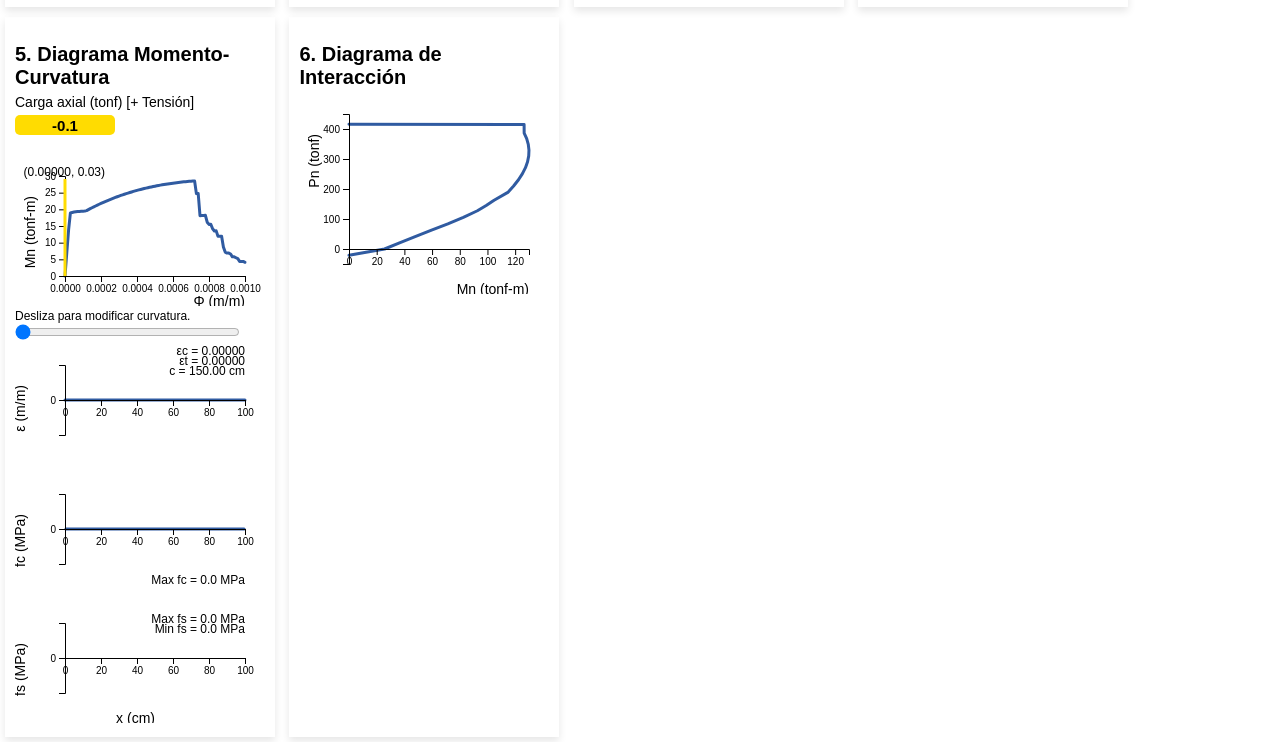
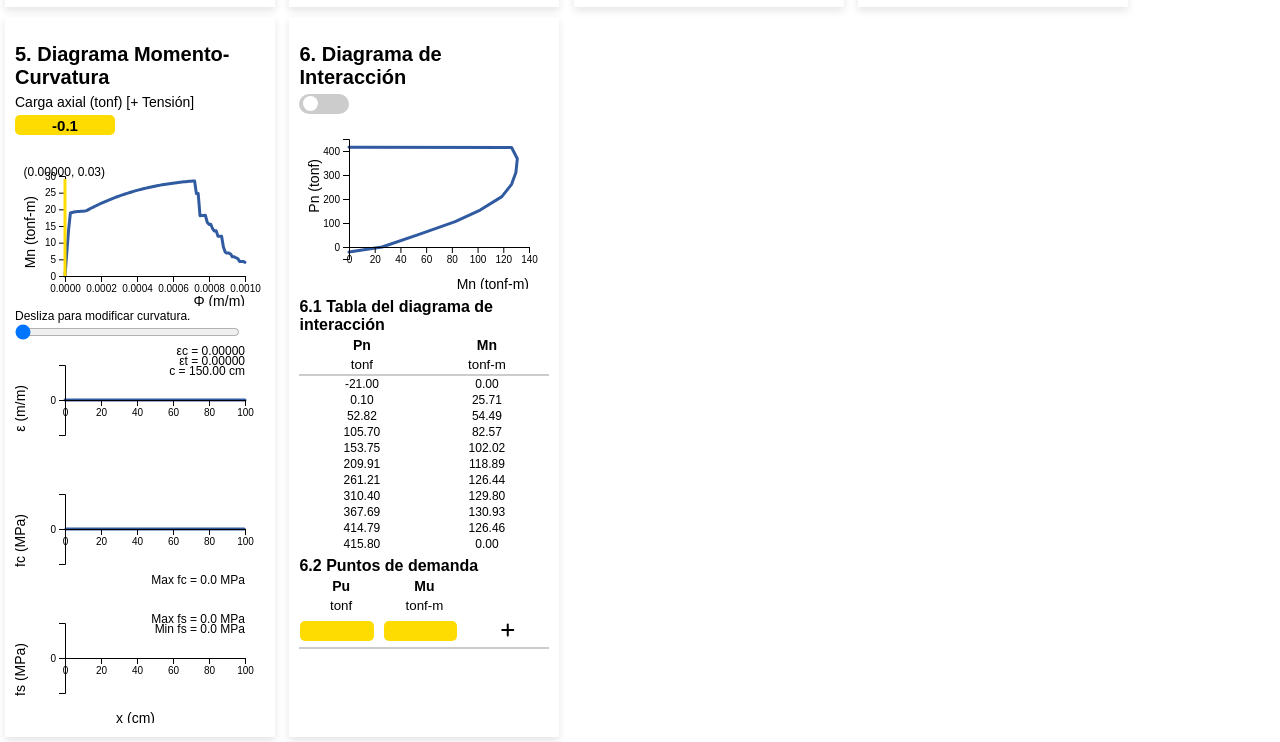
Before and after one commit to EBedS/ebeds.github.io, a plain HTML site: page index.html in a window 1280 px wide. Shown: the part 856-1598 px from the top of the page. Drawn offline with nearby package versions, Linux system fonts and the light colour scheme.

Commit message:
Add files via upload

```diff
--- a/index.html
+++ b/index.html
@@ -170,7 +170,49 @@
       <div class="card">
         <div>
           <h2 class="title">6. Diagrama de Interacción</h2>
-          <svg width="250" height="200" id="interaction-diagram-svg"></svg>
+          <label class="switch">
+            <input type="checkbox" v-model="switchState" @change="toggleSwitch">
+            <span class="slider round"></span>
+          </label>
+          <svg width="250" height="170" id="interaction-diagram-svg"></svg>
+          <h4>6.1 Tabla del diagrama de interacción</h4>
+          <table>
+            <thead style="font-size: 14px;">
+              <th>Pn</th>
+              <th>Mn</th>
+            </thead>
+            <thead class="table-header">
+              <td><small>tonf</small></td>
+              <td><small>tonf-m</small></td>
+            </thead>
+            <tr style="font-size: 12px;" v-for="interaction_points in interaction">
+              <td>{{interaction_points.y.toFixed(2)}}</td>
+              <td>{{interaction_points.x.toFixed(2)}}</td>
+            </tr>
+          </table>
+          <h4>6.2 Puntos de demanda</h4>
+          <table>
+            <thead style="font-size: 14px;">
+              <th>Pu</th>
+              <th>Mu</th>
+              <th></th>
+            </thead>
+            <thead>
+              <td><small>tonf</small></td>
+              <td><small>tonf-m</small></td>
+              <td></td>
+            </thead>
+            <tr class="table-header">
+              <td><input v-model="input.Pu" type="text" class="full-width"></td>
+              <td><input v-model="input.Mu" type="text" class="full-width"></td>
+              <td><a class="btn" @click="add_steel"><i class="fa-sharp fa-solid fa-plus"></i></a></td>
+            </tr>
+            <tr style="font-size: 12px;" v-for="interaction_points in interaction">
+              <td></td>
+              <td></td>
+              <td></td>
+            </tr>
+          </table>
         </div>
 
       </div>
--- a/main.js
+++ b/main.js
@@ -41,7 +41,7 @@ var app = new Vue({
       }
     },
     input: {
-      id: 0,
+      id: 1,
       x1: '',
       x2: '',
       thickness: '',
@@ -49,19 +49,26 @@ var app = new Vue({
       area: '',
     },
     section: {
-      steel_areas: [{ 'id': 0, 'x': 4, 'area': 5 }],
-      concrete_segments: [{ 'id': 1, 'x1': 0, 'x2': 100, 'thickness': 20, 'area': 100 * 20 }],
+      steel_areas: [{ 'id': 1, 'x': 4, 'area': 5 }],
+      concrete_segments: [{ 'id': 0, 'x1': 0, 'x2': 100, 'thickness': 20, 'area': 2000 }],
     },
     analysis: {
       data: [],
     },
-    interaction: [],
+    interaction: [
+
+    ],
     results: {
     },
     axial_load: -0.1,
     curvature: 0,
+    switchState: false,
+    xg: 0,
   },
   methods: {
+    toggleSwitch() {
+      this.switchState = !this.switchState;
+    },
     concrete_tension(epsilon) {
       var fc = parseFloat(this.concrete.inputs.fc.value)
       var e0 = parseFloat(this.concrete.inputs.e0.value)
@@ -207,18 +214,18 @@ var app = new Vue({
       this.input.id += 1
       this.section.steel_areas.push({
         'id': this.input.id,
-        'x': this.input.x,
-        'area': this.input.area,
+        'x': parseFloat(this.input.x),
+        'area': parseFloat(this.input.area),
       })
     },
     add_concrete() {
       this.input.id += 1
       this.section.concrete_segments.push({
         'id': this.input.id,
-        'x1': this.input.x1,
-        'x2': this.input.x2,
-        'thickness': this.input.thickness,
-        'area': Math.abs(this.input.x2 - this.input.x1) * this.input.thickness,
+        'x1': parseFloat(this.input.x1),
+        'x2': parseFloat(this.input.x2),
+        'thickness': parseFloat(this.input.thickness),
+        'area': Math.abs(parseFloat(this.input.x2) - parseFloat(this.input.x1)) * parseFloat(this.input.thickness),
       })
     },
     delete_steel(id) {
@@ -249,15 +256,17 @@ var app = new Vue({
       return concrete_fibers
     },
     calculate_xg() {
-      var xg = 0;
+      this.xg = 0;
+      console.log(this.xg)
       var total_concrete_area = 0;
       this.section.concrete_segments.forEach(element => {
         total_concrete_area += element.area;
+        console.log(element.area, total_concrete_area)
       });
       this.section.concrete_segments.forEach(element => {
-        xg += ((element.x2 + element.x1) / 2) * element.area / total_concrete_area;
+        this.xg += ((element.x2 + element.x1) / 2) * element.area / total_concrete_area;
+        console.log(element.x2, element.x1, element.area, this.xg)
       });
-      return xg
     },
     calculate_moment_curvature(curvature) {
       concrete_fibers = this.get_concrete_fibers();
@@ -333,8 +342,8 @@ var app = new Vue({
         var Pn = Pn_concrete + Pn_steel;
         var P = (this.axial_load == 0 ? -0.01 : this.axial_load);
         var P = (P == 0 ? -0.01 : this.axial_load);
-        var xg = this.calculate_xg();
-        var Mn = Math.abs(Mn_concrete + Mn_steel - P * xg / 2);
+
+        var Mn = Math.abs(Mn_concrete + Mn_steel - P * this.xg / 2);
         // Verification
         if (Pn > P) {
           var error = Pn / P;
@@ -356,7 +365,6 @@ var app = new Vue({
       var result = {
         'iterator': iterator,
         'curvature': curvature,
-        'xg': xg,
         'Pn': Pn,
         'Mn': Mn,
         'c': c,
@@ -370,7 +378,7 @@ var app = new Vue({
       return result
     },
     calcualte_interaction(P) {
-      concrete_fibers = this.get_concrete_fibers();
+      var concrete_fibers = this.get_concrete_fibers();
       var x = [
         ...this.section.concrete_segments.map(obj => obj.x2),
         ...this.section.concrete_segments.map(obj => obj.x1)
@@ -442,8 +450,7 @@ var app = new Vue({
         });
         var Pn = Pn_concrete + Pn_steel;
         var P = (P == 0 ? -0.01 : P);
-        var xg = this.calculate_xg();
-        var Mn = Math.abs(Mn_concrete + Mn_steel - P * xg / 2);
+        var Mn = Math.abs(Mn_concrete + Mn_steel - P * this.xg / 2) / 100;
         // Verification
         if (Pn > P) {
           var error = Pn / P;
@@ -465,7 +472,6 @@ var app = new Vue({
       var result = {
         'iterator': iterator,
         'curvature': -ec / c,
-        'xg': xg,
         'Pn': Pn,
         'Mn': Mn,
         'c': c,
@@ -481,13 +487,13 @@ var app = new Vue({
     update_moment_curvature_data() {
       this.analysis.data = [{ 'x': 0, 'y': 0 }];
       for (let i = 0; i < 100; i++) {
-        curvature = (i + 1) / 100000;
-        result = this.calculate_moment_curvature(curvature);
-        this.analysis.data.push({ 'x': curvature, 'y': result.Mn / 100 })
+        let curvature = (i + 1) / 100000;
+        let result = this.calculate_moment_curvature(curvature);
+        this.analysis.data.push({ 'x': curvature, 'y': result.Mn/100 })
       }
     },
     update_interaction_data() {
-      this.interaction = 0;
+      this.interaction = [];
       var MaxCompresion = 0;
       var MaxTension = 0;
       this.section.concrete_segments.forEach(element => {
@@ -497,19 +503,27 @@ var app = new Vue({
         MaxCompresion += element.area / 10000 * this.steel.inputs.Fy.value * 100 - element.area / 10000 * this.concrete.inputs.fc.value * 100;
         MaxTension += element.area / 10000 * this.steel.inputs.Fy.value * 100;
       });
-      MaxCompresion = 0.8*MaxCompresion;
-      var axialLoads = [-0.01];
-      numberOfPoints = 20;
+      var MaxCompresion = 0.8 * MaxCompresion;
+      this.interaction.push({ 'x': 0, 'y': -MaxTension });
+      var axialLoads = [-0.1];
+      var numberOfPoints = 8;
       for (let i = 0; i < numberOfPoints; i++) {
         axialLoads.push(-MaxCompresion / numberOfPoints * (i + 1))
       };
-      console.log(MaxCompresion, MaxTension, axialLoads)
-      this.interaction = [{ 'x': 0, 'y': -MaxTension }];
-      axialLoads.forEach(P => {
-        var results = this.calcualte_interaction(P)
-        this.interaction.push({ 'x': results.Mn/100, 'y': -results.Pn })
-      });
-      this.interaction.push({ 'x': 0, 'y': MaxCompresion })
+      for (let i = 0; i < axialLoads.length; i++) {
+        let P = axialLoads[i];
+        let results = this.calcualte_interaction(P);
+        this.interaction.push(
+          {
+            'x': results.Mn,
+            'y': -results.Pn,
+            'max_x': results.max_x,
+            'c': results.c,
+            'ec': results.ec,
+          });
+      }
+      this.interaction.push({ 'x': 0, 'y': MaxCompresion });
+      console.log(this.interaction)
     },
     plot_section() {
       d3.select("#section-svg").remove()
@@ -526,7 +540,6 @@ var app = new Vue({
         .attr("preserveAspectRatio", "xMinYMin meet")
         .call(zoom)
         .append("g")
-
       // Data generation
       this.section.concrete_segments.forEach(element => {
         // Draw the line
@@ -940,6 +953,7 @@ var app = new Vue({
     }
   },
   mounted() {
+    this.calculate_xg();
     this.plotSteel();
     this.plotConcrete();
     this.plot_section();
@@ -951,25 +965,30 @@ var app = new Vue({
   watch: {
     steel: {
       handler() {
+        this.plotSteel();
         this.update_moment_curvature_data();
-        this.plotSteel();
+        this.update_interaction_data();
         this.plot_moment_curvature();
+        this.plot_interaction();
       },
       deep: true
     },
     concrete: {
       handler() {
+        this.plotConcrete();
         this.update_moment_curvature_data();
-        this.plotConcrete();
+        this.update_interaction_data();
         this.plot_moment_curvature();
+        this.plot_interaction();
       },
       deep: true
     },
     section: {
       handler() {
+        this.calculate_xg();
+        this.plot_section();
         this.update_moment_curvature_data();
         this.update_interaction_data();
-        this.plot_section();
         this.plot_moment_curvature();
         this.plot_interaction();
       },
@@ -1004,5 +1023,4 @@ var app = new Vue({
       }
     }
   }
-
 });
--- a/style.css
+++ b/style.css
@@ -160,3 +160,64 @@ input.full-width {
 .btn:hover {
   cursor: pointer;
 }
+
+/* The switch - the box around the slider */
+.switch {
+  position: relative;
+  display: inline-block;
+  width: 50px !important;
+  height: 20px;
+}
+
+/* Hide default HTML checkbox */
+.switch input {
+  opacity: 0;
+  width: 0;
+  height: 0;
+}
+
+/* The slider */
+.slider {
+  position: absolute;
+  cursor: pointer;
+  top: 0;
+  left: 0;
+  right: 0;
+  bottom: 0;
+  background-color: #ccc;
+  transition: .4s;
+  border-radius: 5px;
+}
+
+.slider:before {
+  position: absolute;
+  content: "";
+  height: 15px;
+  width: 15px;
+  left: 4px;
+  bottom: 3px;
+  background-color: white;
+  transition: .4s;
+  border-radius: 50%;
+}
+
+input:checked + .slider {
+  background-color: #FFDC01;
+}
+
+input:focus + .slider {
+  box-shadow: 0 0 1px #FFDC01;
+}
+
+input:checked + .slider:before {
+  transform: translateX(26px);
+}
+
+/* Rounded sliders */
+.slider.round {
+  border-radius: 34px;
+}
+
+.slider.round:before {
+  border-radius: 50%;
+}
```
